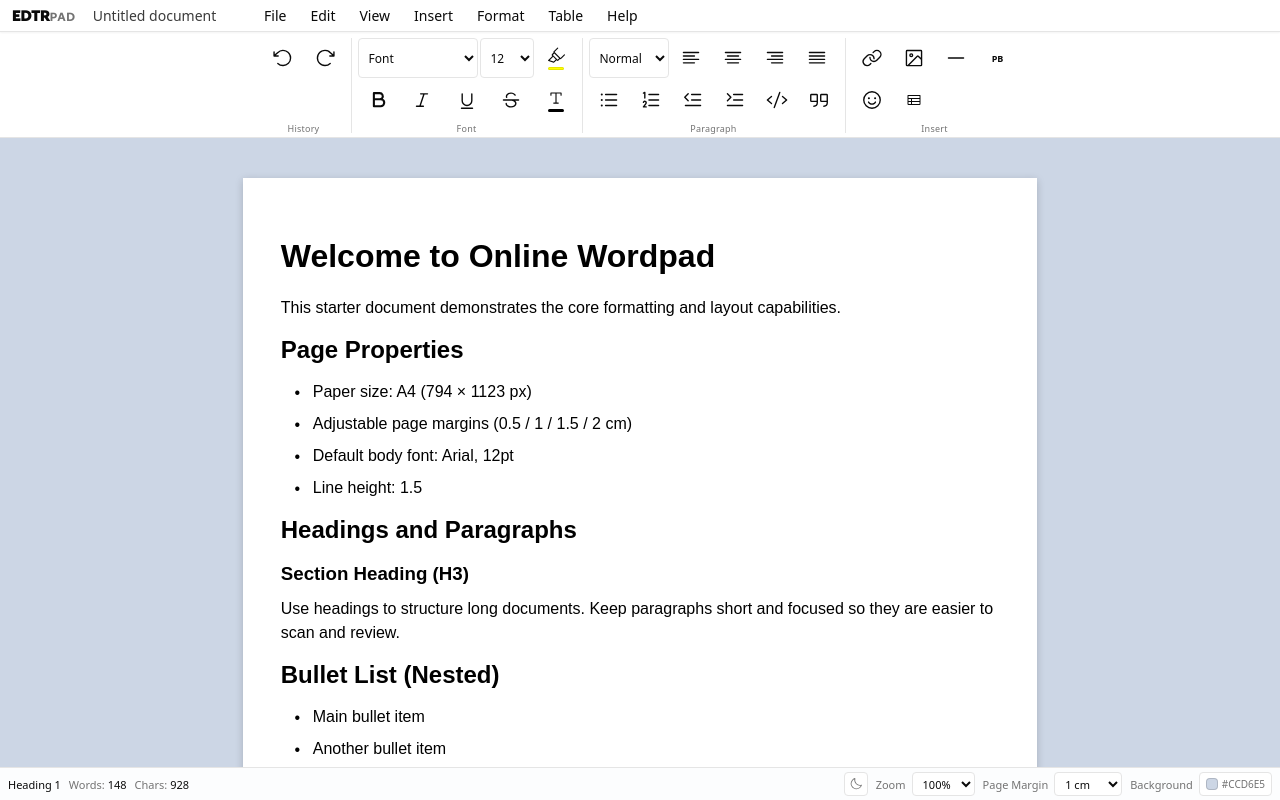
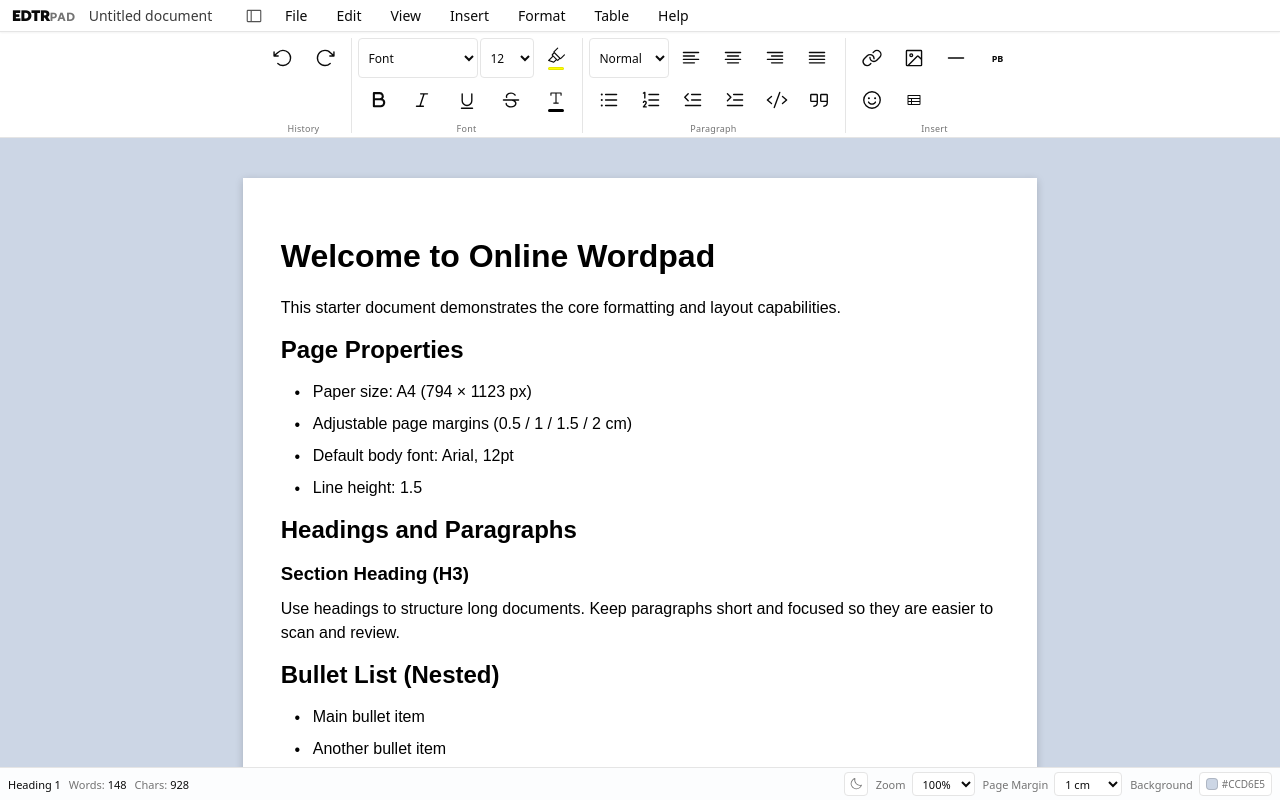
Before and after one commit to 0xymg/online-wordpad, a Next.js app: page /pad in a window 1280 px wide. Built offline with nearby package versions, Linux system fonts and the light colour scheme; a web font is replaced by a local one.

Commit message:
feat: Add sidebar toggle functionality to MenuBar component

```diff
--- a/app/components/MenuBar.tsx
+++ b/app/components/MenuBar.tsx
@@ -21,6 +21,8 @@ import { EditorState, Transaction, AllSelection } from "prosemirror-state";
 import { DOMSerializer } from "prosemirror-model";
 import { addColumnAfter, addRowAfter, deleteColumn, deleteRow, deleteTable } from "prosemirror-tables";
 import { Document, Packer, Paragraph, TextRun } from "docx";
+import { SidebarSimple } from "@phosphor-icons/react";
+import { cn } from "@/lib/utils";
 
 interface MenuBarProps {
   viewRef: React.MutableRefObject<EditorView | null>;
@@ -47,6 +49,8 @@ interface MenuBarProps {
   onToggleRuler: () => void;
   isDark: boolean;
   onToggleDark: () => void;
+  sidebarOpen: boolean;
+  onToggleSidebar: () => void;
 }
 
 const TEXT_COLORS = ["#000000", "#e11d48", "#ea580c", "#ca8a04", "#16a34a", "#2563eb", "#7c3aed", "#6b7280"];
@@ -70,7 +74,22 @@ export default function MenuBar({
   zoomPercent, onZoomChange,
   showToolbar, onToggleToolbar, showRuler, onToggleRuler,
   isDark, onToggleDark,
+  sidebarOpen, onToggleSidebar,
 }: MenuBarProps) {
+  const SidebarBtn = ({ className }: { className?: string }) => (
+    <button
+      type="button"
+      onClick={onToggleSidebar}
+      title="Toggle sidebar"
+      aria-label="Toggle sidebar"
+      className={cn(
+        "inline-flex h-7 w-7 items-center justify-center rounded shrink-0 text-foreground/70 hover:bg-accent hover:text-accent-foreground transition-colors",
+        className
+      )}
+    >
+      <SidebarSimple size={18} />
+    </button>
+  );
   const cmd = (command: (state: EditorState, dispatch?: (tr: Transaction) => void) => boolean) => {
     const v = viewRef.current;
     if (!v) return;
@@ -166,9 +185,10 @@ export default function MenuBar({
       {/* Brand + document title — sits in the left gutter beside the centered 800px menu box.
           Shown only when the gutter is wide enough to fit it without overlapping the menus. */}
       <div
-        className="hidden min-[1180px]:flex absolute left-3 top-0 bottom-0 items-center gap-2 overflow-hidden"
+        className="hidden min-[1180px]:flex absolute left-3 top-0 bottom-0 items-center gap-1 overflow-hidden"
         style={{ right: "calc(50% + 412px)" }}
       >
+        {sidebarOpen && <SidebarBtn />}
         <span className="font-brand shrink-0 select-none leading-none">
           <span className="text-lg font-bold tracking-tight text-foreground">EDTR</span>
           <span className="text-sm font-semibold tracking-wider text-muted-foreground">PAD</span>
@@ -182,8 +202,10 @@ export default function MenuBar({
           className="min-w-0 flex-1 rounded px-2 py-0.5 text-sm text-foreground/80 bg-transparent border border-transparent hover:border-border focus:border-border focus:bg-background outline-none truncate"
         />
       </div>
-      {/* Menus — left-aligned inside a centered 800px box */}
-      <div className="max-w-[800px] w-full mx-auto flex items-center px-3">
+      {/* Menus — left-aligned inside a centered 800px box, 5px gap, no side padding */}
+      <div className="max-w-[800px] w-full mx-auto flex items-center gap-[5px]">
+      {/* Sidebar toggle — left of File when collapsed (or when the gutter is hidden) */}
+      <SidebarBtn className={sidebarOpen ? "min-[1180px]:hidden" : undefined} />
       {/* File */}
       <MenubarMenu>
         <MenubarTrigger className={TRIGGER}>File</MenubarTrigger>
```
